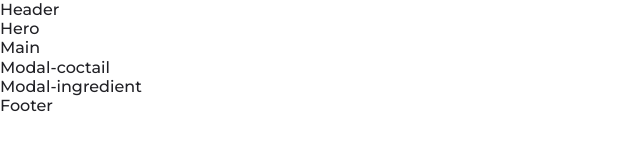
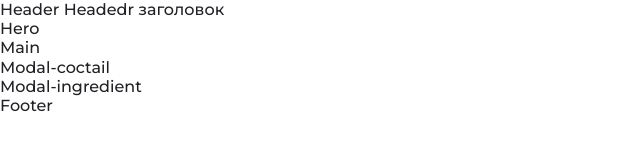
Before and after one commit to ielkina/team-project, a website built with Parcel: page src/index.html in a window 1280 px wide. Shown: the whole page, without its empty margins (0-640 px from the left). Built offline with nearby package versions, Linux system fonts and the light colour scheme.

Commit message:
Update header.html

```diff
--- a/src/partials/header.html
+++ b/src/partials/header.html
@@ -1 +1,3 @@
-<header>Header</header>
+<header>Header
+  <hq>Headedr заголовок</hq>
+</header>
```
